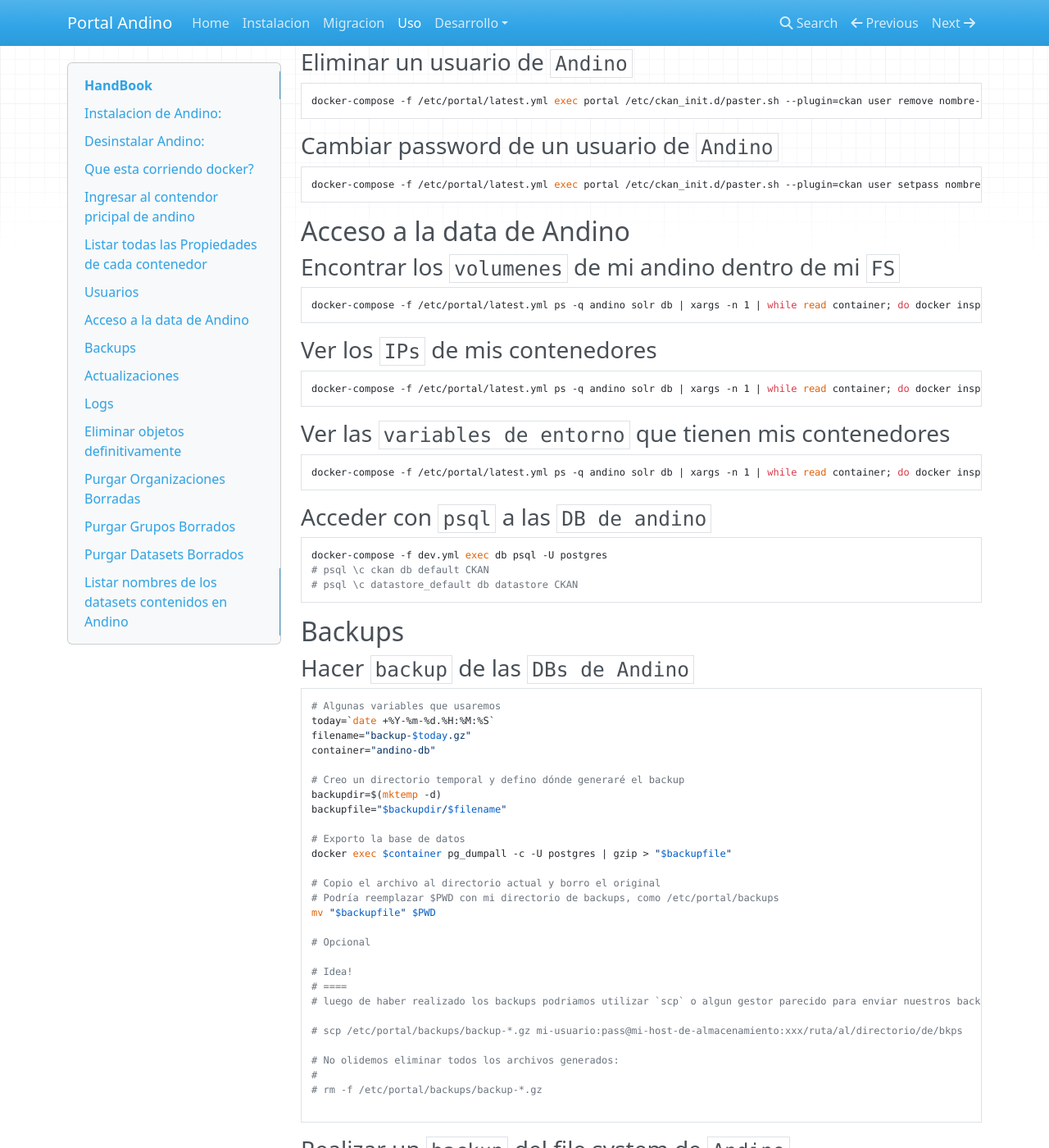
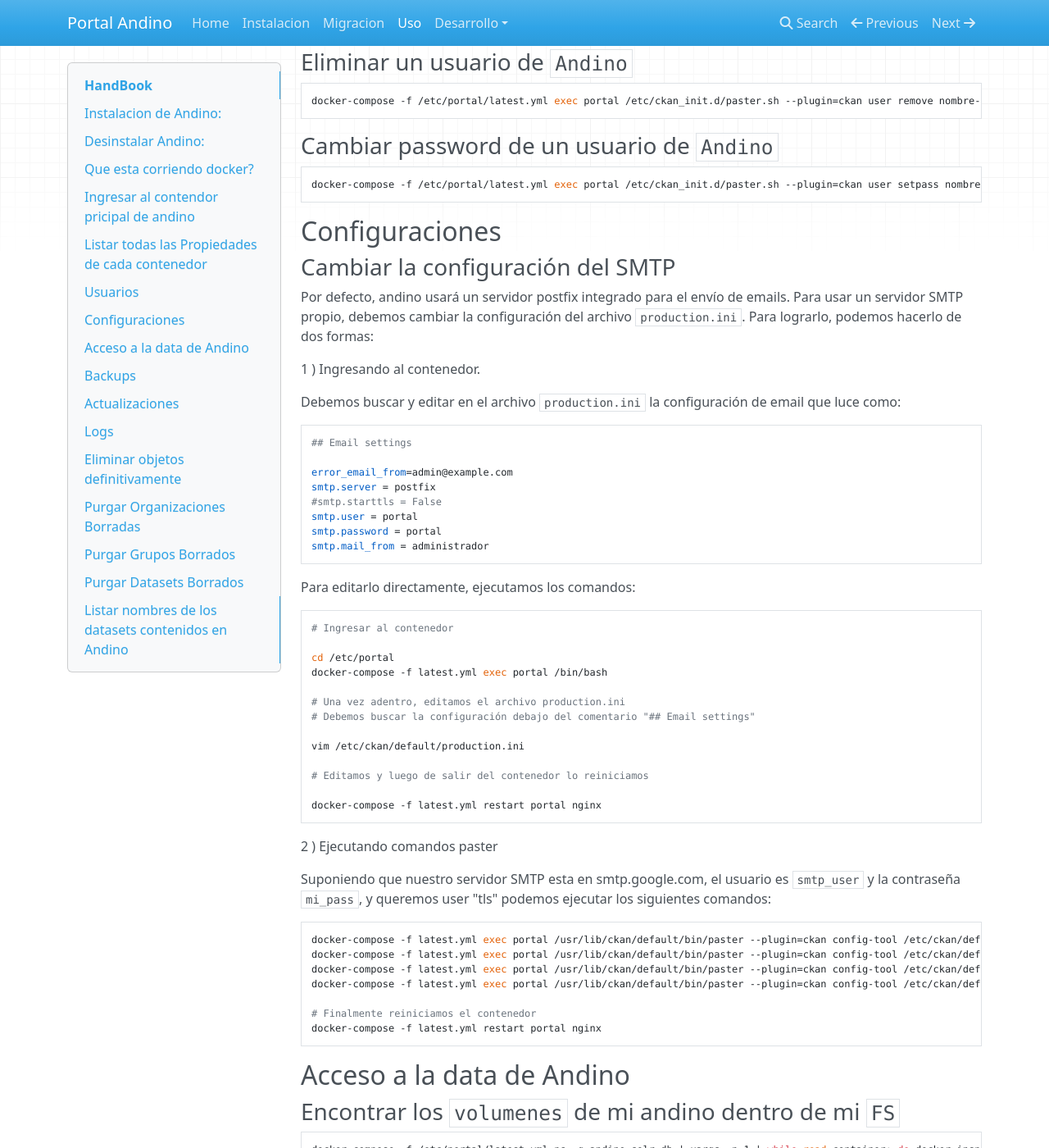
Before and after one commit to datosgobar/portal-andino, an MkDocs documentation site: the page built from docs/setup/usage.md, in a window 1280 px wide and 1400 px high, scrolled down 2463 px. Shown: the whole window at 82% size. Built offline with MkDocs 1.6.1, drawn with Linux system fonts in a browser that asks for light colours; nearby versions of some CDN libraries; old or Windows-style settings are respelled for this version of MkDocs.

Commit message:
Agrego documentacion para modificar la configuracion de Email
refs:#97
Closes #97

````diff
--- a/docs/setup/usage.md
+++ b/docs/setup/usage.md
@@ -121,6 +121,65 @@
 ### Cambiar password de un usuario de `Andino`
 
     docker-compose -f /etc/portal/latest.yml exec portal /etc/ckan_init.d/paster.sh --plugin=ckan user setpass nombre-de-usuario
+
+## Configuraciones
+
+### Cambiar la configuración del SMTP
+
+Por defecto, andino usará un servidor postfix integrado para el envío de emails.
+Para usar un servidor SMTP propio, debemos cambiar la configuración del archivo `production.ini`.
+Para lograrlo, podemos hacerlo de dos formas:
+
+1 ) Ingresando al contenedor.
+
+Debemos buscar y editar en el archivo `production.ini` la configuración
+de email que luce como:
+
+```
+## Email settings
+
+error_email_from=admin@example.com
+smtp.server = postfix
+#smtp.starttls = False
+smtp.user = portal
+smtp.password = portal
+smtp.mail_from = administrador
+```
+
+Para editarlo directamente, ejecutamos los comandos:
+
+```bash
+# Ingresar al contenedor
+
+cd /etc/portal
+docker-compose -f latest.yml exec portal /bin/bash
+
+# Una vez adentro, editamos el archivo production.ini
+# Debemos buscar la configuración debajo del comentario "## Email settings"
+
+vim /etc/ckan/default/production.ini
+
+# Editamos y luego de salir del contenedor lo reiniciamos
+
+docker-compose -f latest.yml restart portal nginx
+```
+
+2 ) Ejecutando comandos paster
+
+Suponiendo que nuestro servidor SMTP esta en smtp.google.com, el usuario es `smtp_user`
+y la contraseña `mi_pass`, y queremos user "tls" podemos ejecutar los siguientes comandos:
+
+```
+docker-compose -f latest.yml exec portal /usr/lib/ckan/default/bin/paster --plugin=ckan config-tool /etc/ckan/default/production.ini -e "smtp.server=smtp.google.com";
+docker-compose -f latest.yml exec portal /usr/lib/ckan/default/bin/paster --plugin=ckan config-tool /etc/ckan/default/production.ini -e "smtp.user=smtp_user";
+docker-compose -f latest.yml exec portal /usr/lib/ckan/default/bin/paster --plugin=ckan config-tool /etc/ckan/default/production.ini -e "smtp.password=mi_pass";
+docker-compose -f latest.yml exec portal /usr/lib/ckan/default/bin/paster --plugin=ckan config-tool /etc/ckan/default/production.ini -e "smtp.starttls=True";
+
+# Finalmente reiniciamos el contenedor
+docker-compose -f latest.yml restart portal nginx
+```
+
+
 
 ## Acceso a la data de Andino
 
````
